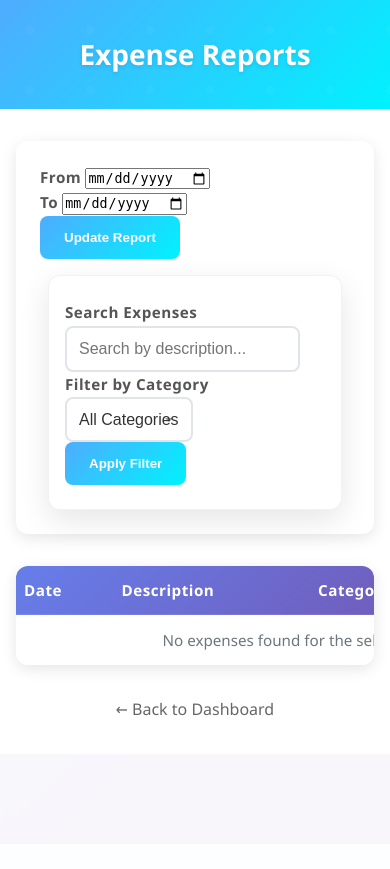
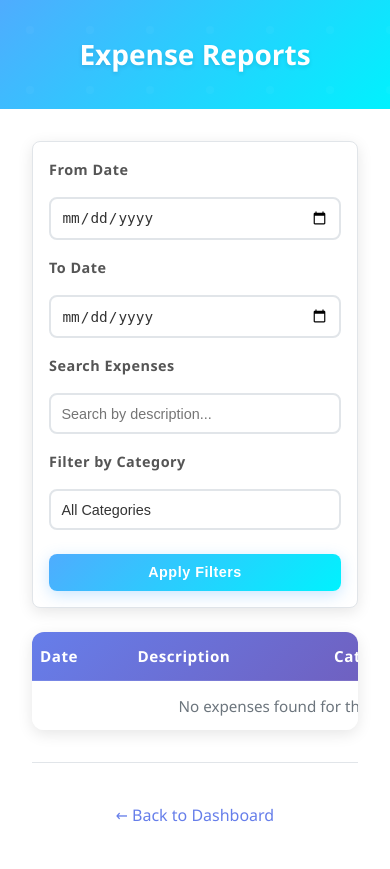
Before and after one commit to DanielHinbest/Personal-Finance-Tracker, a Flask app: template app/templates/reports.html in a window 390 px wide. Before the commit the page ends 716 px from the top, so only its background shows below. Run offline with Flask 3, Linux system fonts and the light colour scheme; the template is opened without the code that fills it, so the values that code supplies are empty; parts of the project's set-up code (start-up, migrations or seed data) failed here and were passed over.

Commit message:
Basic project completed

```diff
--- a/app/app.py
+++ b/app/app.py
@@ -123,6 +123,8 @@ def reports():
 
     search_query = request.args.get('q', '').strip()
     selected_category = request.args.get('category', '').strip()
+    start_date = request.args.get('start_date', '').strip()
+    end_date = request.args.get('end_date', '').strip()
 
     if error is None:
         try:
@@ -144,6 +146,14 @@ def reports():
                 search_sql += "AND categories.name = ?"
                 params.append(selected_category)
 
+            if start_date:
+                search_sql += " AND expense_date >= ?"
+                params.append(start_date)
+
+            if end_date:
+                search_sql += " AND expense_date <= ?"
+                params.append(end_date)
+
             search_sql += " ORDER BY expense_date DESC"
 
             expenses = data.execute(search_sql, params).fetchall()
@@ -153,7 +163,7 @@ def reports():
             categories = []
 
     flash(error)
-    return render_template('reports.html', expenses=expenses, categories=categories, search_query=search_query, selected_category=selected_category)
+    return render_template('reports.html', expenses=expenses, categories=categories, search_query=search_query, selected_category=selected_category, start_date=start_date, end_date=end_date)
 
 if __name__ == '__main__':
     app.run(debug=False, host='0.0.0.0')
--- a/app/static/style.css
+++ b/app/static/style.css
@@ -338,48 +338,208 @@ input[type="submit"]:active {
     opacity: 0.5;
 }
 
-/* Table Styles for Reports */
+/* Reports Page Specific Styles */
 .reports-container {
     max-width: 1000px;
     margin: 0 auto;
 }
 
-.search-filter-container {
+/* Total Summary Styles */
+.total-summary {
+    background: linear-gradient(135deg, #10b981 0%, #059669 100%);
+    color: white;
+    padding: 2rem;
+    border-radius: 12px;
+    text-align: center;
+    margin-bottom: 2rem;
+    box-shadow: 0 4px 15px rgba(16, 185, 129, 0.3);
+}
+
+.total-summary h3 {
+    font-size: 1rem;
+    font-weight: 500;
+    margin-bottom: 0.5rem;
+    opacity: 0.9;
+    text-transform: uppercase;
+    letter-spacing: 1px;
+}
+
+.total-amount {
+    font-size: 2.5rem;
+    font-weight: 700;
+    margin: 0;
+    text-shadow: 0 2px 4px rgba(0, 0, 0, 0.1);
+}
+
+/* Category Breakdown Styles */
+.category-breakdown {
+    display: grid;
+    grid-template-columns: repeat(auto-fit, minmax(200px, 1fr));
+    gap: 1rem;
+    margin-bottom: 2rem;
+}
+
+.category-card {
     background: #fff;
     padding: 1.5rem;
     border-radius: 12px;
+    text-align: center;
+    box-shadow: 0 4px 15px rgba(0, 0, 0, 0.1);
+    border: 1px solid #e1e5e9;
+    transition: transform 0.2s ease;
+}
+
+.category-card:hover {
+    transform: translateY(-2px);
+}
+
+.category-card h4 {
+    font-size: 0.9rem;
+    color: #667eea;
+    margin-bottom: 0.5rem;
+    font-weight: 600;
+    text-transform: uppercase;
+    letter-spacing: 0.5px;
+}
+
+.category-amount {
+    font-size: 1.5rem;
+    font-weight: 700;
+    color: #333;
+    margin: 0;
+}
+
+/* Enhanced Search Filter Container */
+.search-filter-container {
+    background: #fff;
+    padding: 2rem;
+    border-radius: 12px;
     box-shadow: 0 4px 15px rgba(0, 0, 0, 0.1);
     margin-bottom: 2rem;
-    display: flex;
-    gap: 1rem;
-    flex-wrap: wrap;
+    border: 1px solid #e1e5e9;
+}
+
+/* Reports Form Styling */
+.reports-form {
+    all: unset;
+    display: block;
+    width: 100%;
+    margin: 0;
+    padding: 0;
+    background: none;
+    box-shadow: none;
+    border: none;
+    border-radius: 0;
+}
+
+.form-row {
+    display: grid;
+    grid-template-columns: 1fr 1fr 2fr 1.5fr auto;
+    gap: 1.5rem;
     align-items: end;
 }
 
+.reports-form .form-group {
+    display: flex;
+    flex-direction: column;
+    gap: 0.5rem;
+}
+
+.date-group {
+    min-width: 140px;
+}
+
 .search-group {
-    flex: 1;
     min-width: 200px;
 }
 
 .filter-group {
-    flex: 0 0 150px;
+    min-width: 150px;
 }
 
+.button-group {
+    display: flex;
+    align-items: end;
+}
+
+/* Form Labels */
+.reports-form label {
+    font-weight: 600;
+    color: #555;
+    margin-bottom: 0.5rem;
+    font-size: 0.9rem;
+    letter-spacing: 0.5px;
+}
+
+/* Form Controls in Reports */
+.reports-form .form-control {
+    padding: 0.75rem;
+    border: 2px solid #e1e5e9;
+    border-radius: 8px;
+    font-size: 0.95rem;
+    transition: all 0.3s ease;
+    background: #fff;
+    color: #333;
+}
+
+.reports-form .form-control:focus {
+    outline: none;
+    border-color: #4facfe;
+    box-shadow: 0 0 0 3px rgba(79, 172, 254, 0.1);
+}
+
+.reports-form .form-control:hover {
+    border-color: #c3c8cd;
+}
+
+/* Button Styling */
 .btn-search {
     background: linear-gradient(135deg, #4facfe 0%, #00f2fe 100%);
     color: white;
     border: none;
-    padding: 0.875rem 1.5rem;
+    padding: 0.75rem 1.5rem;
     border-radius: 8px;
     font-weight: 600;
     cursor: pointer;
     transition: all 0.3s ease;
-    flex: 0 0 auto;
+    font-size: 0.95rem;
+    letter-spacing: 0.5px;
+    box-shadow: 0 4px 15px rgba(79, 172, 254, 0.3);
+    height: fit-content;
 }
 
 .btn-search:hover {
     transform: translateY(-1px);
-    box-shadow: 0 4px 15px rgba(79, 172, 254, 0.3);
+    box-shadow: 0 6px 20px rgba(79, 172, 254, 0.4);
+}
+
+.btn-search:active {
+    transform: translateY(0);
+}
+
+/* Back Link Styling */
+.back-link-container {
+    text-align: center;
+    margin-top: 2rem;
+    padding-top: 2rem;
+    border-top: 1px solid #e1e5e9;
+}
+
+.back-link {
+    color: #667eea;
+    text-decoration: none;
+    font-weight: 500;
+    padding: 0.5rem 1rem;
+    border-radius: 6px;
+    transition: all 0.2s ease;
+    display: inline-block;
+}
+
+.back-link:hover {
+    background-color: rgba(102, 126, 234, 0.1);
+    color: #5a67d8;
+    text-decoration: none;
+    transform: translateX(-2px);
 }
 
 /* Table Styles */
@@ -447,6 +607,23 @@ tbody tr:last-child td {
 }
 
 /* Responsive Design */
+@media (max-width: 1024px) {
+    .form-row {
+        grid-template-columns: 1fr 1fr;
+        gap: 1rem;
+    }
+
+    .search-group {
+        grid-column: span 2;
+    }
+
+    .button-group {
+        grid-column: span 2;
+        justify-content: center;
+        margin-top: 0.5rem;
+    }
+}
+
 @media (max-width: 768px) {
     .content {
         margin: 0;
@@ -470,6 +647,42 @@ tbody tr:last-child td {
         margin: 0 1rem;
     }
 
+    /* Reports page responsive styles */
+    .reports-container {
+        margin: 0;
+        padding: 0 1rem;
+    }
+
+    .search-filter-container {
+        padding: 1.5rem;
+        margin: 0 0 2rem 0;
+        border-radius: 8px;
+    }
+
+    .form-row {
+        grid-template-columns: 1fr;
+        gap: 1rem;
+    }
+
+    .search-group,
+    .button-group {
+        grid-column: span 1;
+    }
+
+    .category-breakdown {
+        grid-template-columns: repeat(2, 1fr);
+        gap: 1rem;
+    }
+
+    .total-summary {
+        padding: 1.5rem;
+        margin: 0 0 2rem 0;
+    }
+
+    .total-amount {
+        font-size: 2rem;
+    }
+
     /* Home page mobile styles */
     .expense-summary {
         grid-template-columns: 1fr;
@@ -487,30 +700,6 @@ tbody tr:last-child td {
         min-width: 22px;
         height: 22px;
         font-size: 0.75rem;
-    }
-
-    /* Reports page mobile styles */
-    .reports-header {
-        flex-direction: column;
-        align-items: stretch;
-        gap: 1rem;
-    }
-
-    .date-range-picker {
-        flex-direction: column;
-    }
-
-    .category-breakdown {
-        grid-template-columns: repeat(2, 1fr);
-    }
-
-    .search-filter-container {
-        flex-direction: column;
-        align-items: stretch;
-    }
-
-    .filter-group {
-        flex: 1;
     }
 
     .table-container {
@@ -559,6 +748,39 @@ tbody tr:last-child td {
         height: 20px;
         font-size: 0.7rem;
     }
+
+    /* Reports mobile styles */
+    .search-filter-container {
+        padding: 1rem;
+        margin: 0 0 1.5rem 0;
+    }
+
+    .category-breakdown {
+        grid-template-columns: 1fr;
+    }
+
+    .category-card {
+        padding: 1rem;
+    }
+
+    .reports-form .form-control {
+        padding: 0.65rem;
+        font-size: 0.9rem;
+    }
+
+    .btn-search {
+        padding: 0.65rem 1.25rem;
+        font-size: 0.9rem;
+        width: 100%;
+    }
+
+    .total-summary {
+        padding: 1.25rem;
+    }
+
+    .total-amount {
+        font-size: 1.75rem;
+    }
 }
 
 /* Utility Classes */
--- a/app/templates/reports.html
+++ b/app/templates/reports.html
@@ -5,8 +5,6 @@
 
 {% block content %}
 <div class="reports-container">
-
-
     <!-- Total Summary -->
     {% if total_amount %}
     <div class="total-summary">
@@ -27,37 +25,43 @@
     </div>
     {% endif %}
 
-    <!-- Search and Filter -->
+    <!-- Combined Search, Filter, and Date Range Form -->
     <div class="search-filter-container">
-        <!-- Reports Header with Date Range -->
-        <div class="reports-header">
-            <div class="date-range-picker">
-                <div class="date-input-group">
-                    <label for="start-date">From</label>
-                    <input type="date" id="start-date" name="start-date">
+        <form method="GET" action="{{ url_for('reports') }}" class="reports-form">
+            <div class="form-row">
+                <!-- Date Range Inputs -->
+                <div class="form-group date-group">
+                    <label for="start-date">From Date</label>
+                    <input type="date" id="start-date" name="start_date" class="form-control" value="{{ start_date or '' }}">
                 </div>
-                <div class="date-input-group">
-                    <label for="end-date">To</label>
-                    <input type="date" id="end-date" name="end-date">
+
+                <div class="form-group date-group">
+                    <label for="end-date">To Date</label>
+                    <input type="date" id="end-date" name="end_date" class="form-control" value="{{ end_date or '' }}">
                 </div>
-                <button class="btn-search">Update Report</button>
+
+                <!-- Search Input -->
+                <div class="form-group search-group">
+                    <label for="search">Search Expenses</label>
+                    <input type="text" class="form-control" name="q" id="search" value="{{ search_query or '' }}" placeholder="Search by description...">
                 </div>
-        </div>
-        <form method="GET" action="{{ url_for('reports') }}">
-            <div class="search-group">
-                <label for="search">Search Expenses</label>
-                <input type="text" class="form-control" name="q" id="search" value="{{ search_query }}"placeholder="Search by description...">
-            </div>
-            <div class="filter-group">
+
+                <!-- Category Filter -->
+                <div class="form-group filter-group">
                     <label for="category-filter">Filter by Category</label>
                     <select id="category-filter" name="category" class="form-control">
                         <option value="">All Categories</option>
                         {% for cat in categories %}
-                        <option value="{{ cat.name }}" {% if selected_category %}selected{% endif %}>{{ cat.name }}</option>
+                            <option value="{{ cat.name }}" {% if selected_category == cat.name %}selected{% endif %}>{{ cat.name }}</option>
                         {% endfor %}
                     </select>
                 </div>
-            <button class="btn-search">Apply Filter</button>
+
+                <!-- Submit Button -->
+                <div class="form-group button-group">
+                    <button type="submit" class="btn-search">Apply Filters</button>
+                </div>
+            </div>
         </form>
     </div>
 
@@ -98,8 +102,8 @@
     </div>
 
     <!-- Back to Home Link -->
-    <div style="text-align: center; margin-top: 2rem;">
-        <a href="{{ url_for('index') }}" style="color: #666; text-decoration: none;">
+    <div class="back-link-container">
+        <a href="{{ url_for('index') }}" class="back-link">
             ← Back to Dashboard
         </a>
     </div>
```
Also changed, not shown: data/data.sqlite, readme.md. Lines whose indentation alone changed are shown as unchanged.
